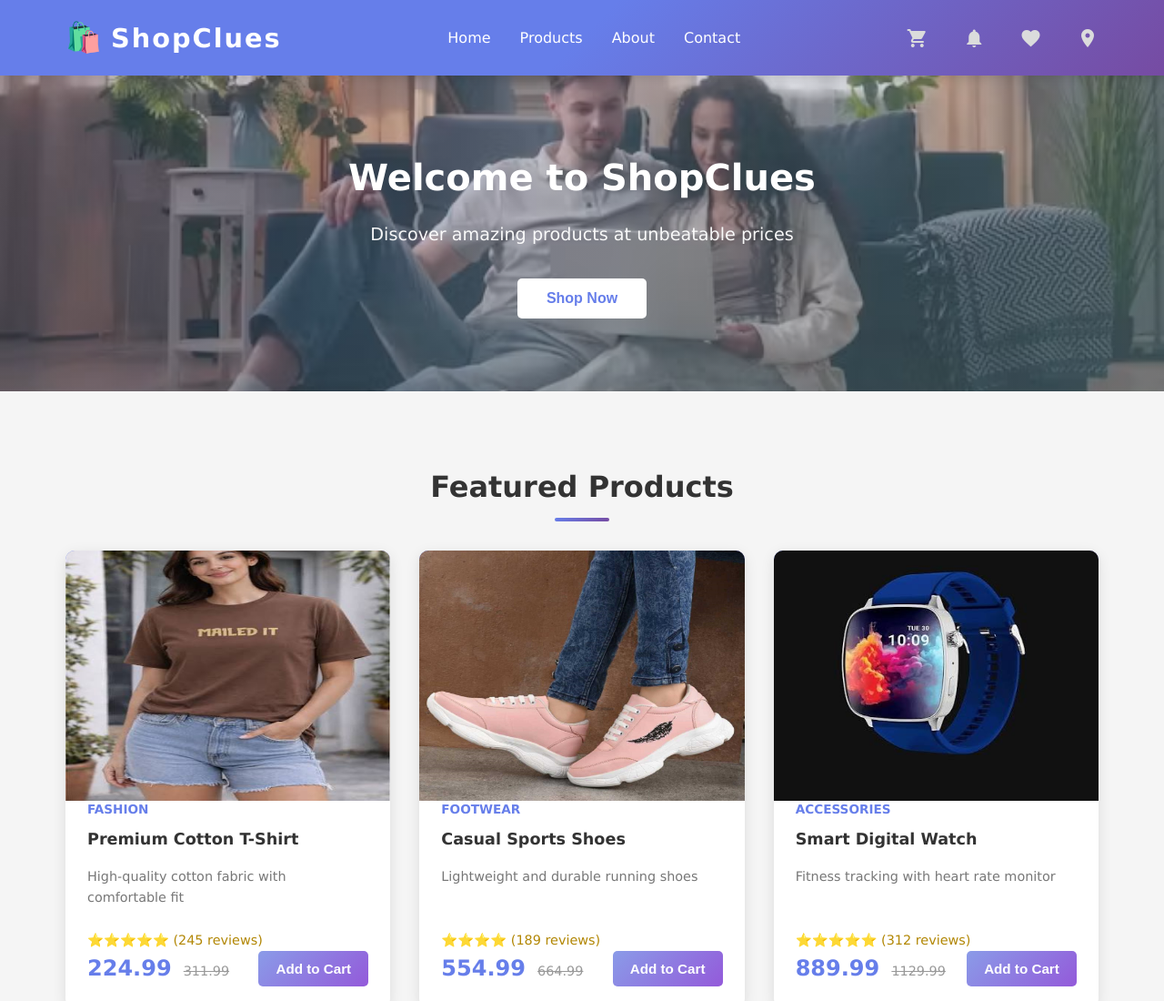
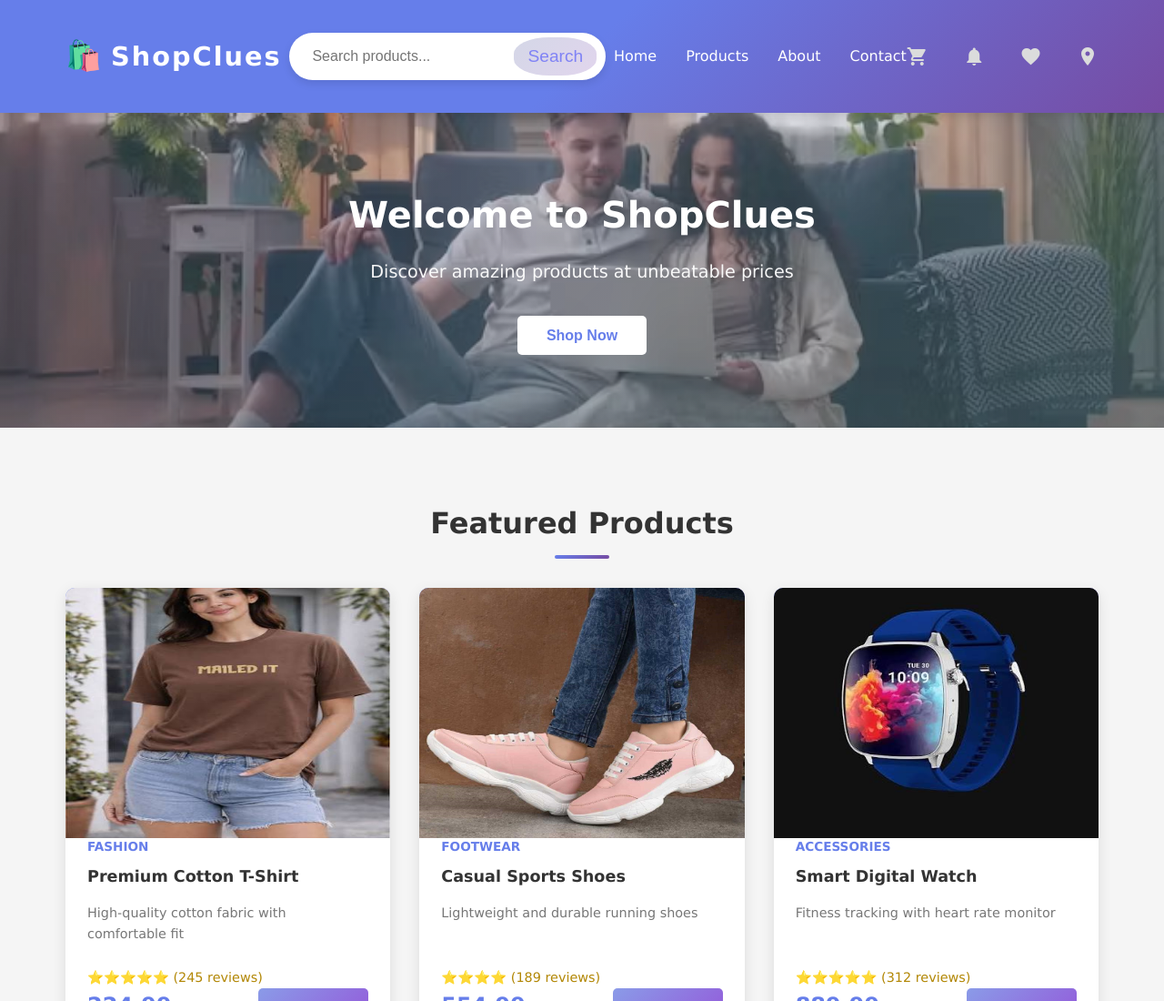
Before and after one commit to sauravbegusarai/Techglanz-assignment-3, a plain HTML site: page index.html in a window 1280 px wide. Shown: the top 1100 px of the page at 91% size. Drawn offline with Linux system fonts and the light colour scheme.

Commit message:
search bar added

```diff
--- a/index.html
+++ b/index.html
@@ -56,6 +56,45 @@
             content: "🛍️";
             font-size: 2rem;
         }
+        /* CSS */
+.search-container {
+  display: flex;
+  align-items: center;
+  justify-content: center;
+  max-width: 400px;
+  margin: 20px auto;
+  background: #fff;
+  border-radius: 30px;
+  padding: 5px 10px;
+  box-shadow: 0 4px 10px rgba(0,0,0,0.1);
+}
+
+.search-input {
+  flex: 1;
+  border: none;
+  outline: none;
+  padding: 10px 15px;
+  font-size: 1rem;
+  font-family: 'Poppins', sans-serif;
+  border-radius: 30px;
+}
+
+.search-btn {
+  background: linear-gradient(135deg, #d4d7e7, #e1d5ed);
+  border: none;
+  font-size: 1.2rem;
+  color: rgb(128, 131, 245);
+  padding: 10px 15px;
+  border-radius:43%;
+  cursor: pointer;
+  transition: transform 0.3s ease;
+}
+
+.search-btn:hover {
+  transform: scale(1.1);
+}
+
+
 
         nav ul {
             display: flex;
@@ -313,7 +352,7 @@
         }
 
         /* Responsive Design */
-        @media (max-width: 468px) {
+        @media (max-width: 390px) {
             .header-container {
                 padding: 1rem;
             }
@@ -379,6 +418,12 @@
     <header>
         <div class="header-container">
             <div class="logo">ShopClues</div>
+            <!-- HTML -->
+        <div class="search-container">
+            <input type="text" placeholder="Search products..." class="search-input">
+            <button class="search-btn">Search</Search></button>
+        </div>
+
             <nav>
                 <ul>
                     <li><a href="#">Home</a></li>
```
